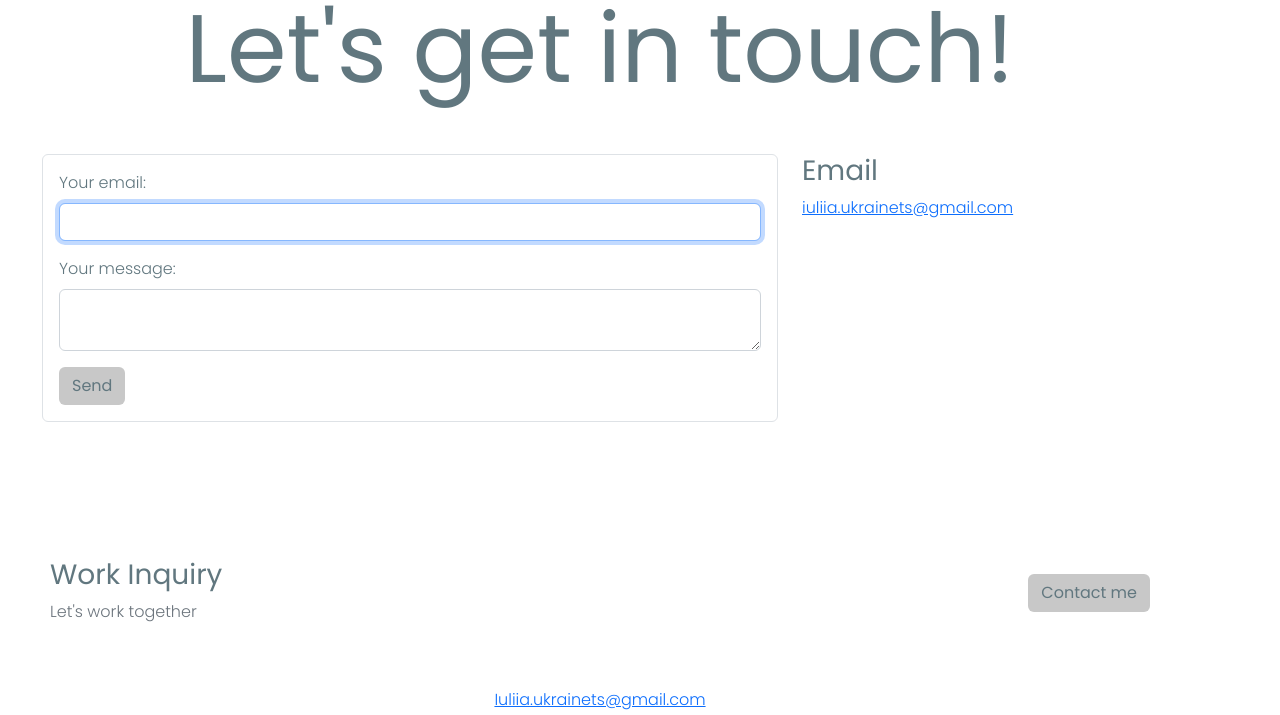
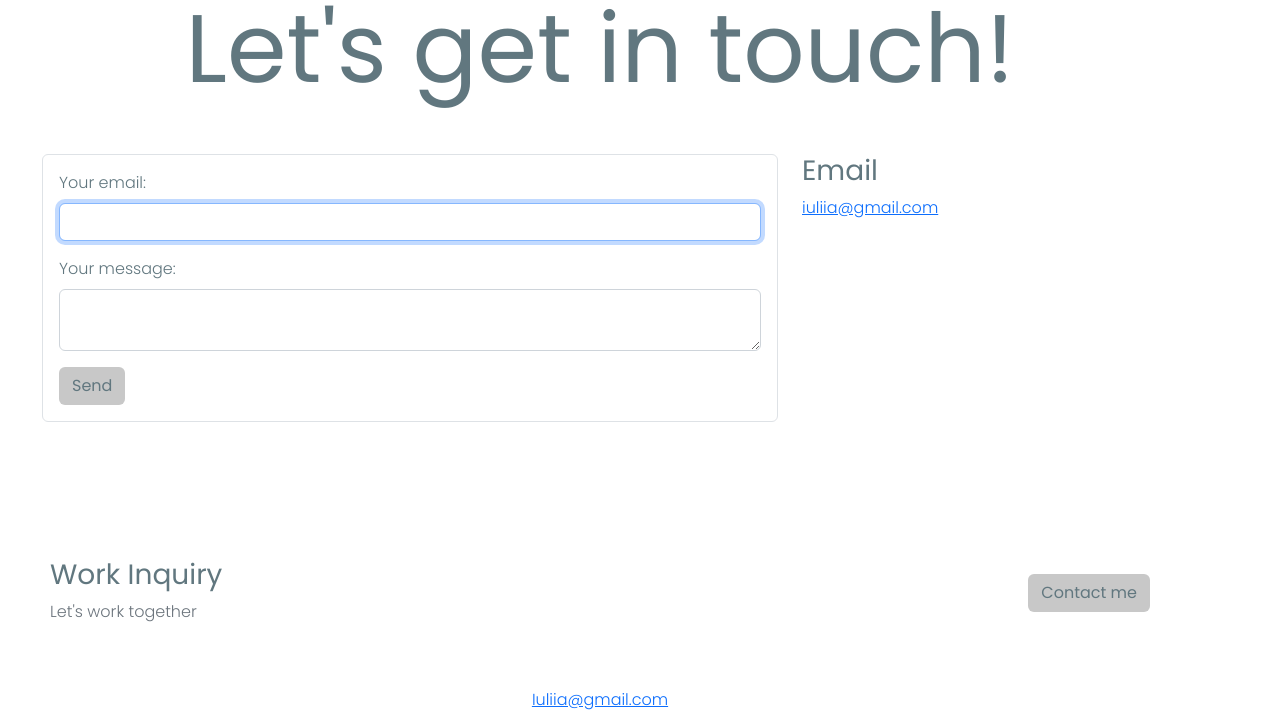
Before and after one commit to YUkrainets/Personal-page-2.0, a plain HTML site: page contact.html in a window 1280 px wide. Shown: the part 85-800 px from the top of the page. Drawn offline with nearby package versions, Linux system fonts and the light colour scheme.

Commit message:
Update contact.html

```diff
--- a/contact.html
+++ b/contact.html
@@ -118,7 +118,7 @@
           <div class="col-md-4 justify-content-center">
             <h3>Email</h3>
             <p>
-              <a href="mailto:iuliia.ukrainets@gmail.com"> iuliia.ukrainets@gmail.com</a>
+              <a href="mailto:iuliia@gmail.com"> iuliia@gmail.com</a>
             </p>
 
           </div>
@@ -145,11 +145,11 @@
         </div>
         <div class="d-flex justify-content-center mb-5">
           <a
-            href="mailto:iuliia.ukrainets@gmail.com"
+            href="mailto:iuliia@gmail.com"
             class="email-link"
             title="Iuliia Ukrainets"
           >
-            Iuliia.ukrainets@gmail.com
+            Iuliia@gmail.com
           </a>
         </div>
 
@@ -161,7 +161,7 @@
         </div>
         <!-- <div class="col-2 col-md-1">
           <div class="social">
-            <a href="https://www.linkedin.com/in/yulia-u-000798205/" target="_blank" title="Linkedin"><img src="./img/linkedin.png" alt="linkedin" height="40px"></a>
+            <a href="https://www.linkedin.com/" target="_blank" title="Linkedin"><img src="./img/linkedin.png" alt="linkedin" height="40px"></a>
           </div>
           </div> -->
 
```
